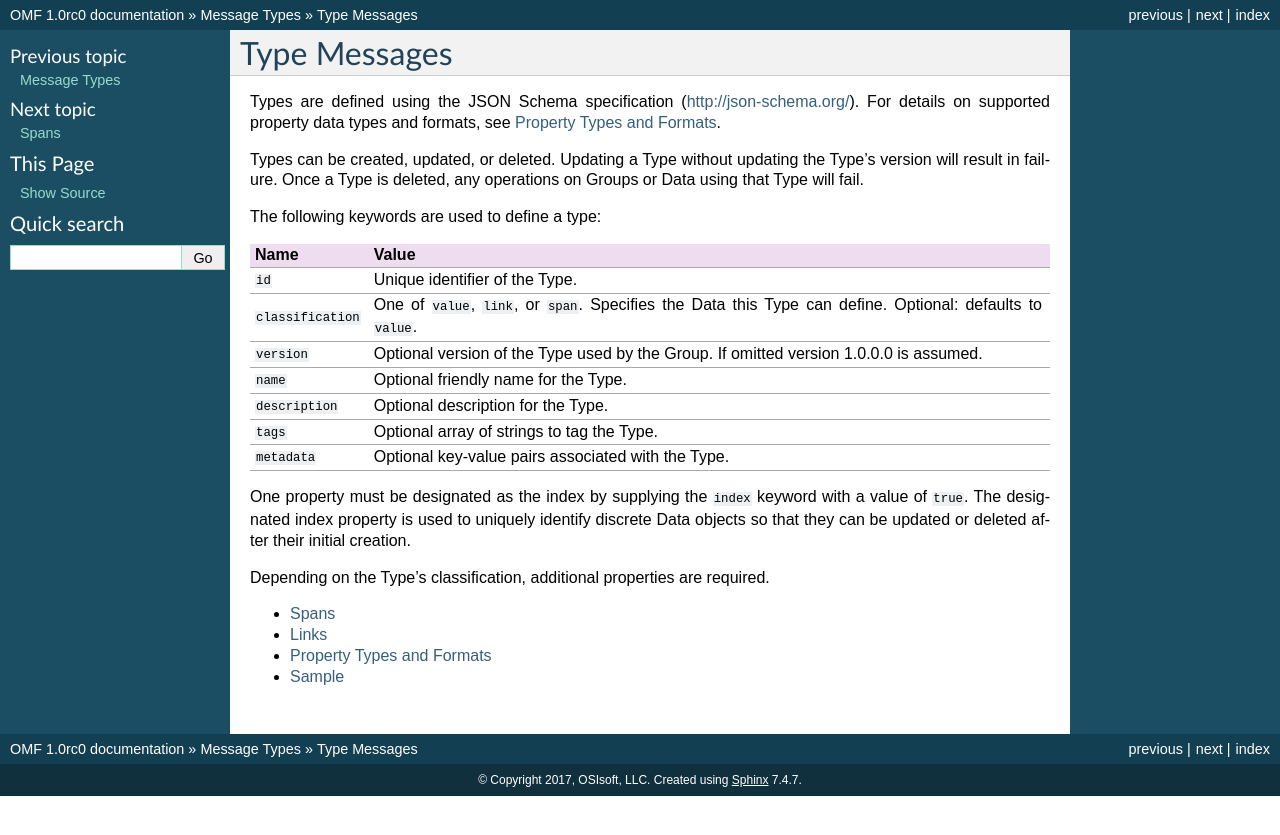
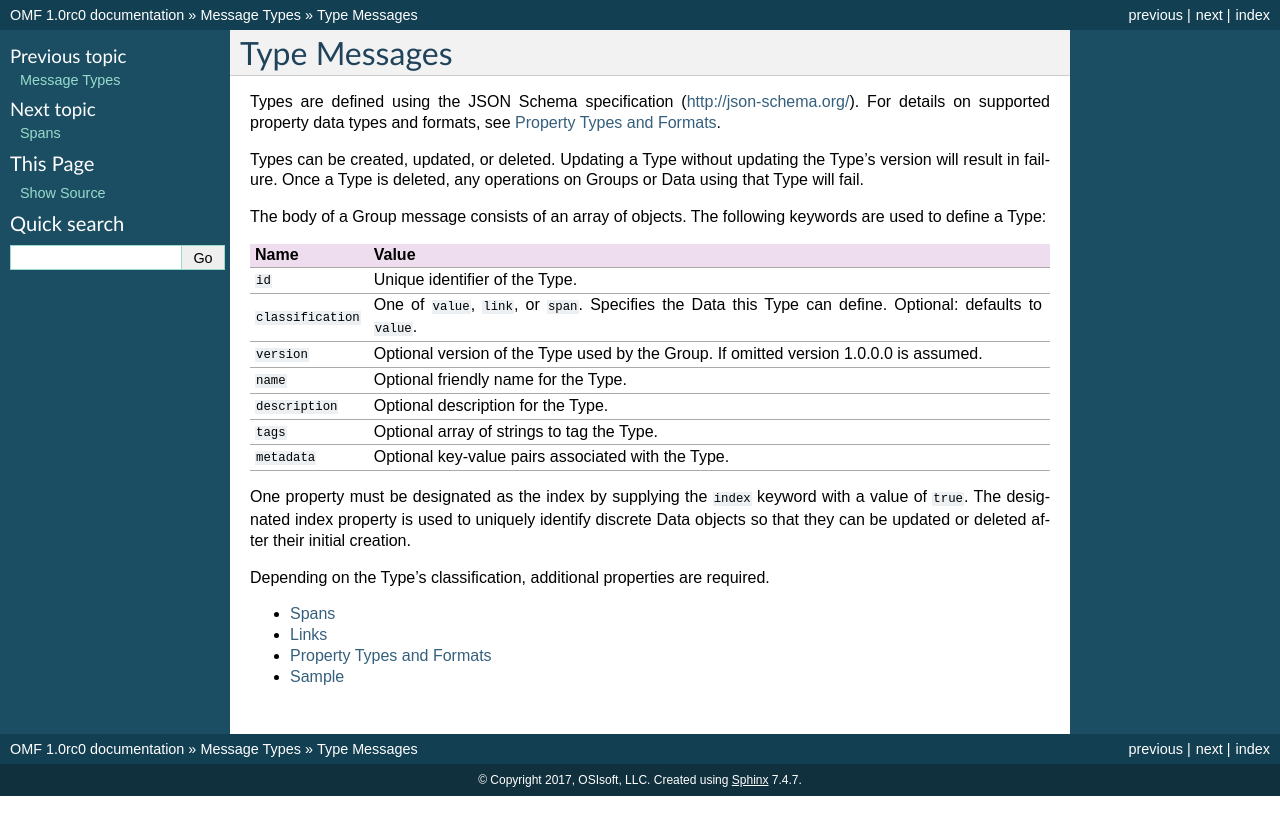
Before and after one commit to AVEVA/OMF-Docs, a Sphinx documentation site: the page built from docs/Type_Messages.rst, in a window 1280 px wide. Shown: the top 835 px of the page. Built offline with Sphinx 7.4.7, drawn with Linux system fonts in a browser that asks for light colours.

Commit message:
Fixed wording.

```diff
--- a/docs/Type_Messages.rst
+++ b/docs/Type_Messages.rst
@@ -5,7 +5,7 @@ Types are defined using the JSON Schema specification (http://json-schema.org/).
 
 Types can be created, updated, or deleted. Updating a Type without updating the Type’s version will result in failure. Once a Type is deleted, any operations on Groups or Data using that Type will fail.
 
-The following keywords are used to define a type:
+The body of a Group message consists of an array of objects. The following keywords are used to define a Type:
 
 =================== =============================
 Name                Value
```
